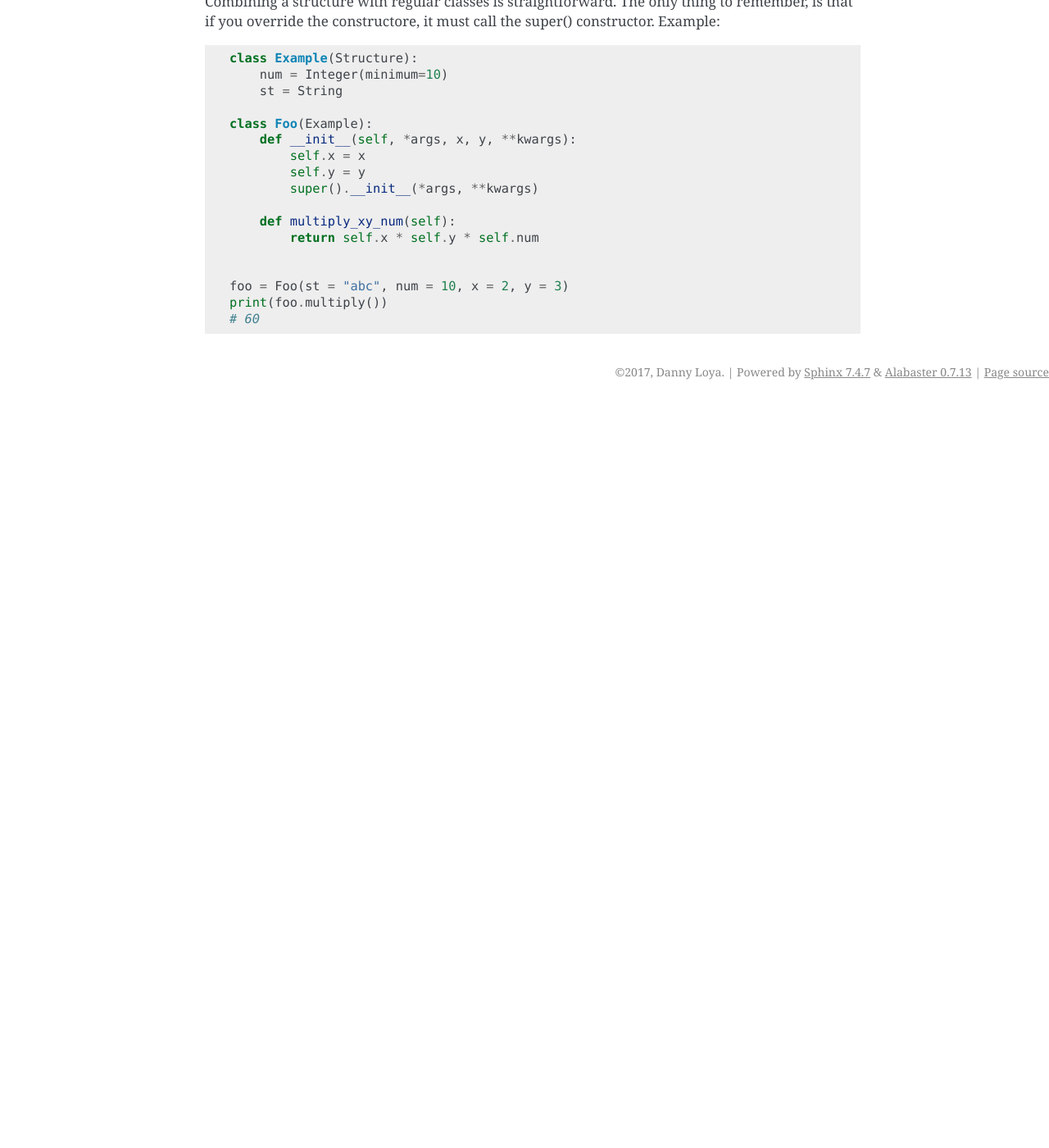
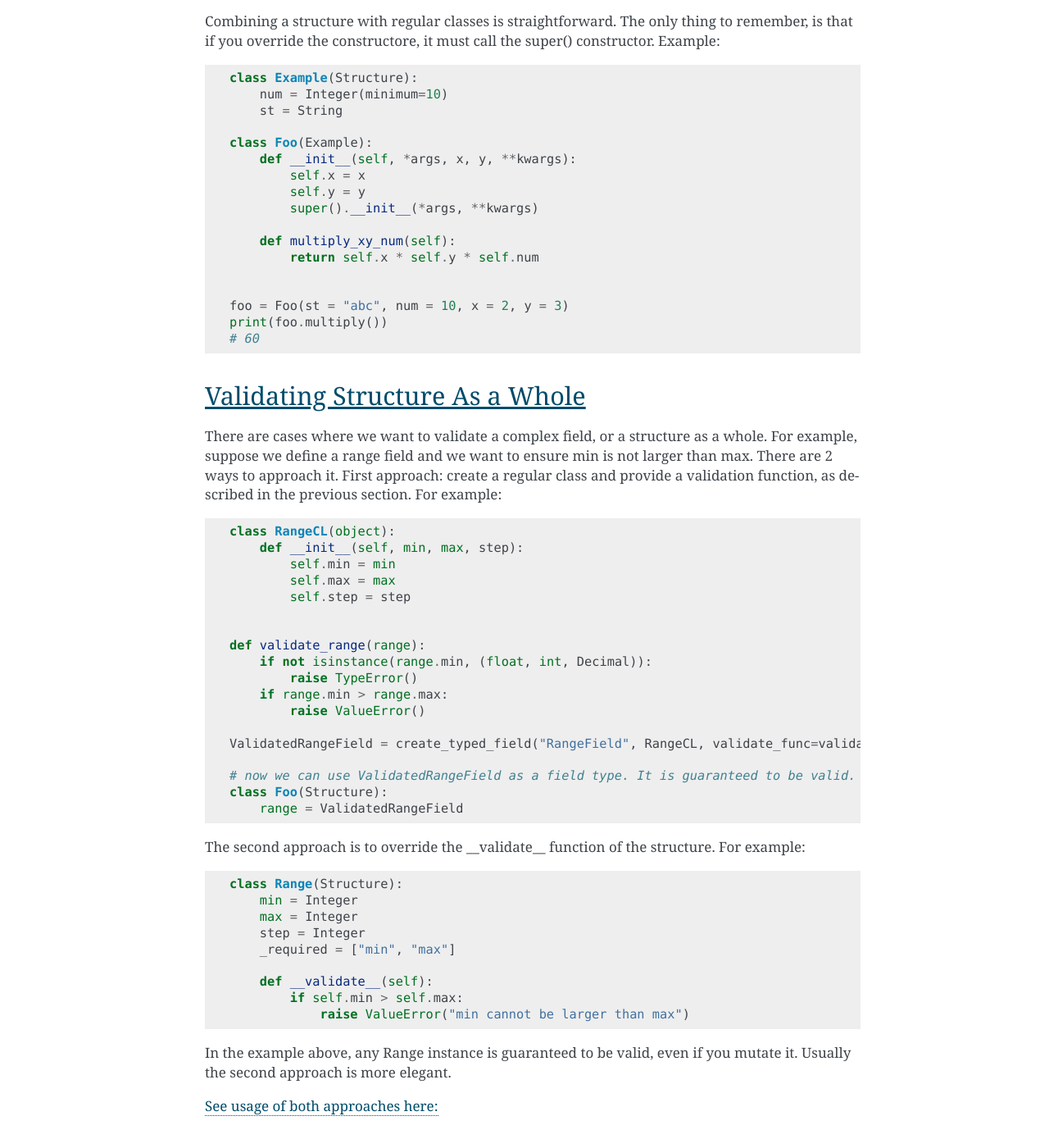
Before and after one commit to loyada/typedpy, a Sphinx documentation site: the page built from docs/structures.rst, in a window 1280 px wide and 1400 px high, scrolled down 1415 px. Shown: the whole window at 82% size. Built offline with Sphinx 7.4.7, drawn with Linux system fonts in a browser that asks for light colours; before the commit the page ends 1908 px from its top, so only the background shows below that; some of the changed text lies outside the part shown.

Commit message:
Issue #15 - allow to validate structures as a whole or complex fields

```diff
--- a/docs/structures.rst
+++ b/docs/structures.rst
@@ -77,3 +77,53 @@ Example:
     foo = Foo(st = "abc", num = 10, x = 2, y = 3)
     print(foo.multiply())
     # 60
+
+Validating Structure As a Whole
+===============================
+There are cases where we want to validate a complex field, or a structure as a whole.
+For example, suppose we define a range field and we want to ensure min is not larger than max.
+There are 2 ways to approach it.
+First approach: create a regular class and provide a validation function, as described in the previous section.
+For example:
+
+.. code-block:: python
+
+    class RangeCL(object):
+        def __init__(self, min, max, step):
+            self.min = min
+            self.max = max
+            self.step = step
+
+
+    def validate_range(range):
+        if not isinstance(range.min, (float, int, Decimal)):
+            raise TypeError()
+        if range.min > range.max:
+            raise ValueError()
+
+    ValidatedRangeField = create_typed_field("RangeField", RangeCL, validate_func=validate_range)
+
+    # now we can use ValidatedRangeField as a field type. It is guaranteed to be valid.
+    class Foo(Structure):
+        range = ValidatedRangeField
+
+The second approach is to override  the __validate__ function of the structure.
+For example:
+
+.. code-block:: python
+
+    class Range(Structure):
+        min = Integer
+        max = Integer
+        step = Integer
+        _required = ["min", "max"]
+
+        def __validate__(self):
+            if self.min > self.max:
+                raise ValueError("min cannot be larger than max")
+
+
+In the example above, any Range instance is guaranteed to be valid, even if you mutate it.
+Usually the second approach is more elegant.
+
+`See usage of both approaches here: <https://github.com/loyada/typedpy/tree/master/tests/test_higher_order.py>`_
```
Also changed, not shown: 3 other files.
